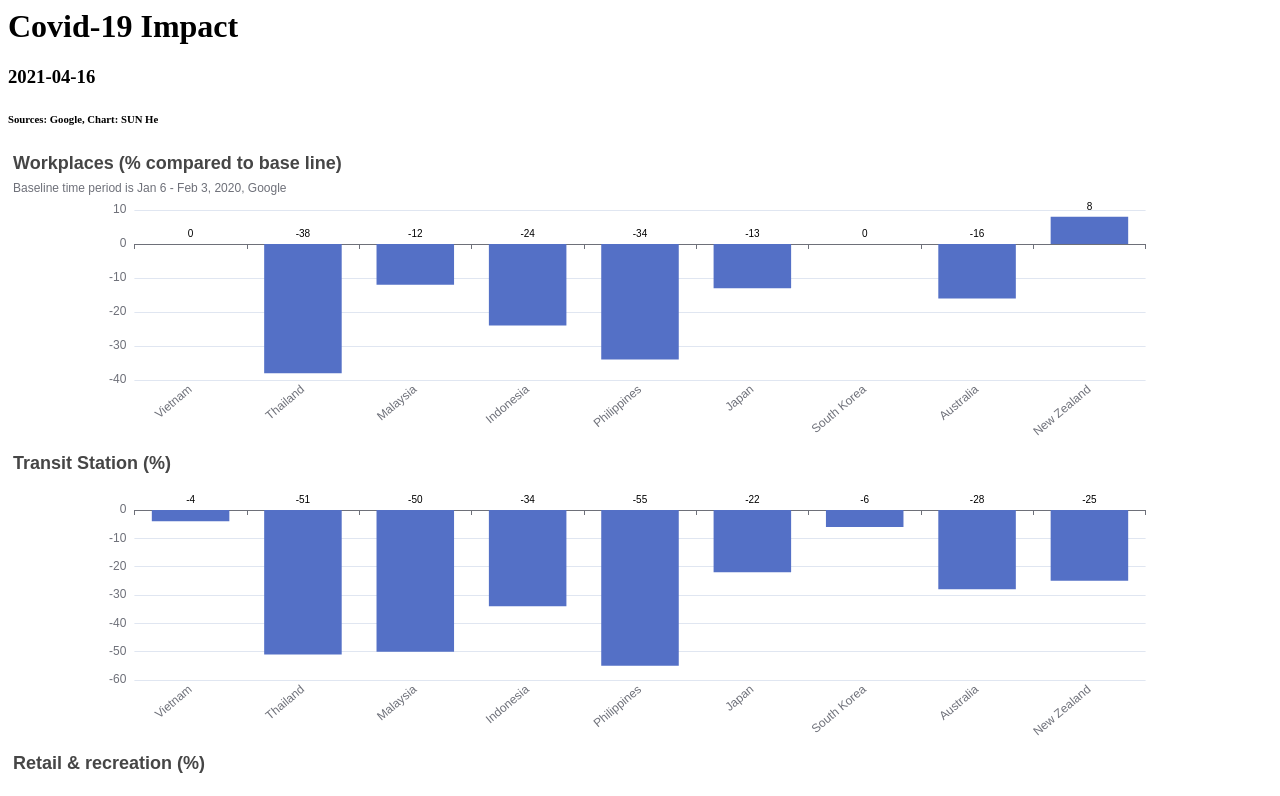
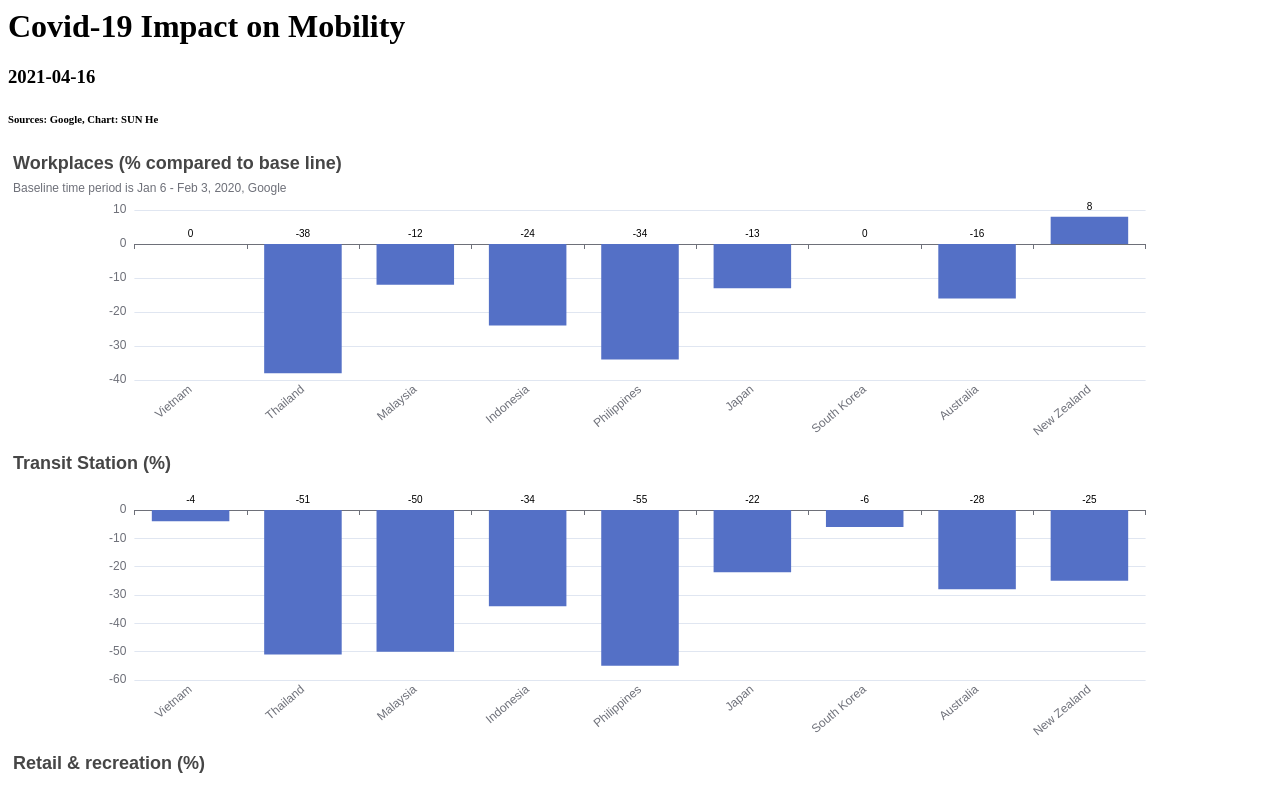
Before and after one commit to AIoTDevops/data, a plain HTML site: page index.html in a window 1280 px wide. Shown: the top 796 px of the page. Drawn offline with Linux system fonts and the light colour scheme.

Commit message:
Update index.html

```diff
--- a/index.html
+++ b/index.html
@@ -19,7 +19,7 @@
 
 <body>
 
-    <h1>Covid-19 Impact</h1>
+    <h1>Covid-19 Impact on Mobility</h1>
     <h3>2021-04-16</h3>
     <h6>Sources: Google, Chart: SUN He</h6>
     <div class="flex">
```
